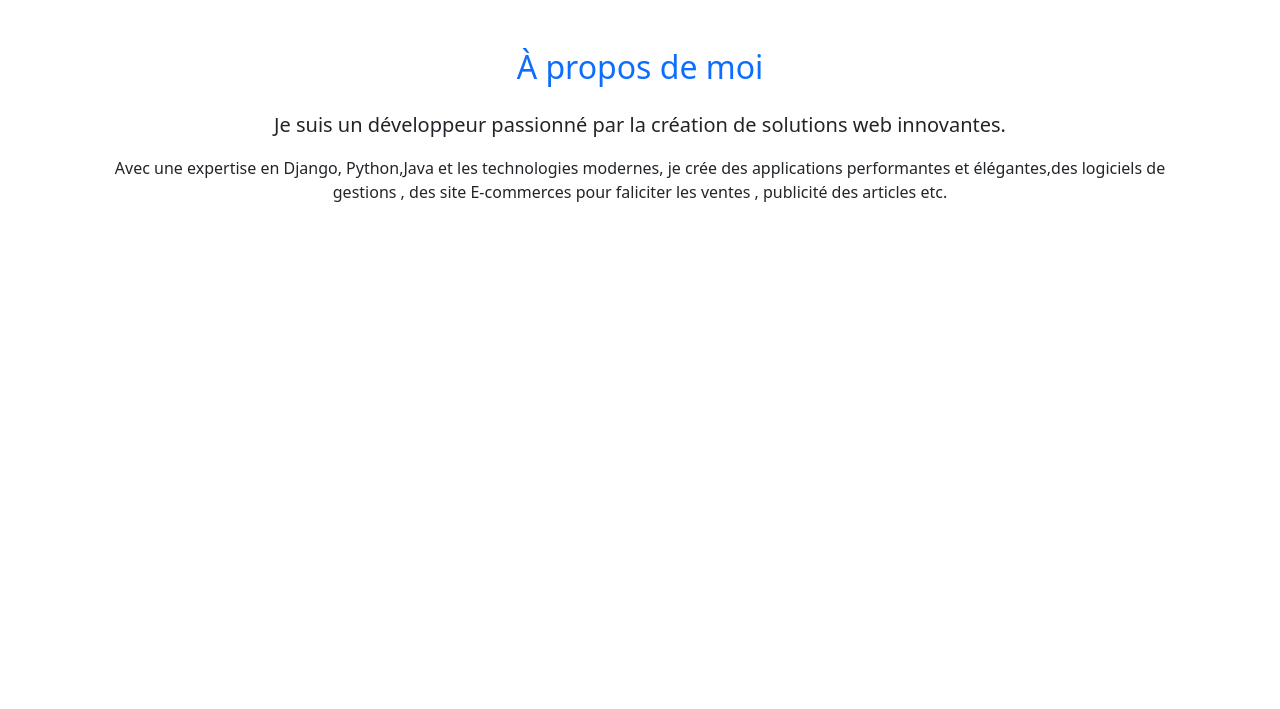
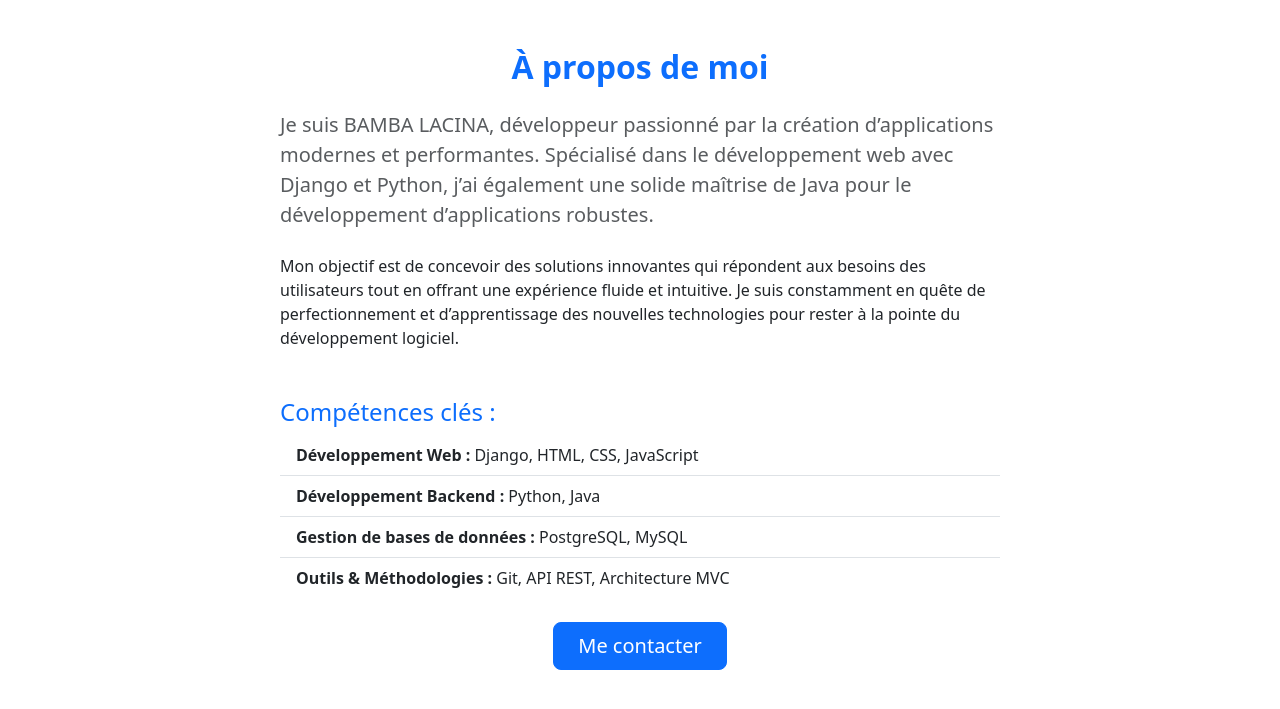
Before and after one commit to lacinabamba/sitepersonnel, a Django app: page /about/ in a window 1280 px wide. Shown: the part 56-765 px from the top of the page. Run offline with Django 5.2, Linux system fonts and the light colour scheme.

Commit message:
Amélioration des pages accueil et À propos

```diff
--- a/presentation/templates/presentation/about.html
+++ b/presentation/templates/presentation/about.html
@@ -2,9 +2,37 @@
 {% block title %}À propos{% endblock %}
 
 {% block content %}
-<div class="text-center">
-    <h2 class="text-primary mb-4">À propos de moi</h2>
-    <p class="lead">Je suis un développeur passionné par la création de solutions web innovantes.</p>
-    <p>Avec une expertise en Django, Python,Java et les technologies modernes, je crée des applications performantes et élégantes,des logiciels de gestions , des site E-commerces pour faliciter les ventes , publicité des articles etc.</p>
+<div class="container my-5">
+    <div class="text-center mb-4">
+        <h2 class="text-primary fw-bold">À propos de moi</h2>
+    </div>
+
+    <div class="row justify-content-center">
+        <div class="col-lg-8">
+            <p class="lead text-muted mb-4">
+                Je suis <strong>BAMBA LACINA</strong>, développeur passionné par la création d’applications modernes et performantes.
+                Spécialisé dans le <strong>développement web avec Django et Python</strong>, j’ai également une solide maîtrise de <strong>Java</strong>
+                pour le développement d’applications robustes.
+            </p>
+
+            <p>
+                Mon objectif est de concevoir des solutions innovantes qui répondent aux besoins des utilisateurs tout en offrant
+                une expérience fluide et intuitive. Je suis constamment en quête de perfectionnement et d’apprentissage des
+                nouvelles technologies pour rester à la pointe du développement logiciel.
+            </p>
+
+            <h4 class="mt-5 text-primary">Compétences clés :</h4>
+            <ul class="list-group list-group-flush mb-4">
+                <li class="list-group-item"><strong>Développement Web :</strong> Django, HTML, CSS, JavaScript</li>
+                <li class="list-group-item"><strong>Développement Backend :</strong> Python, Java</li>
+                <li class="list-group-item"><strong>Gestion de bases de données :</strong> PostgreSQL, MySQL</li>
+                <li class="list-group-item"><strong>Outils & Méthodologies :</strong> Git, API REST, Architecture MVC</li>
+            </ul>
+
+            <div class="text-center mt-4">
+                <a href="{% url 'contact' %}" class="btn btn-primary btn-lg px-4">Me contacter</a>
+            </div>
+        </div>
+    </div>
 </div>
 {% endblock %}
--- a/presentation/templates/presentation/accueil.html
+++ b/presentation/templates/presentation/accueil.html
@@ -7,7 +7,7 @@
 <div class="text-center">
     <h1 class="text-primary mb-4">Bienvenue sur mon site personnel</h1>
     <img src="{% static 'presentation/img/photo.jpg' %}" class="rounded-circle border mb-3" width="180">
-    <p class="lead">Je suis [BAMBA LACINA], développeur passionné spécialisé en Django , Python et Java.</p>
+    <p class="lead">Je suis BAMBA LACINA, développeur passionné par le développement web et logiciel, avec une expertise en Django, Python et Java.</p>
     <a href="/about/" class="btn btn-primary mt-3">En savoir plus</a>
 </div>
 {% endblock %}
```
